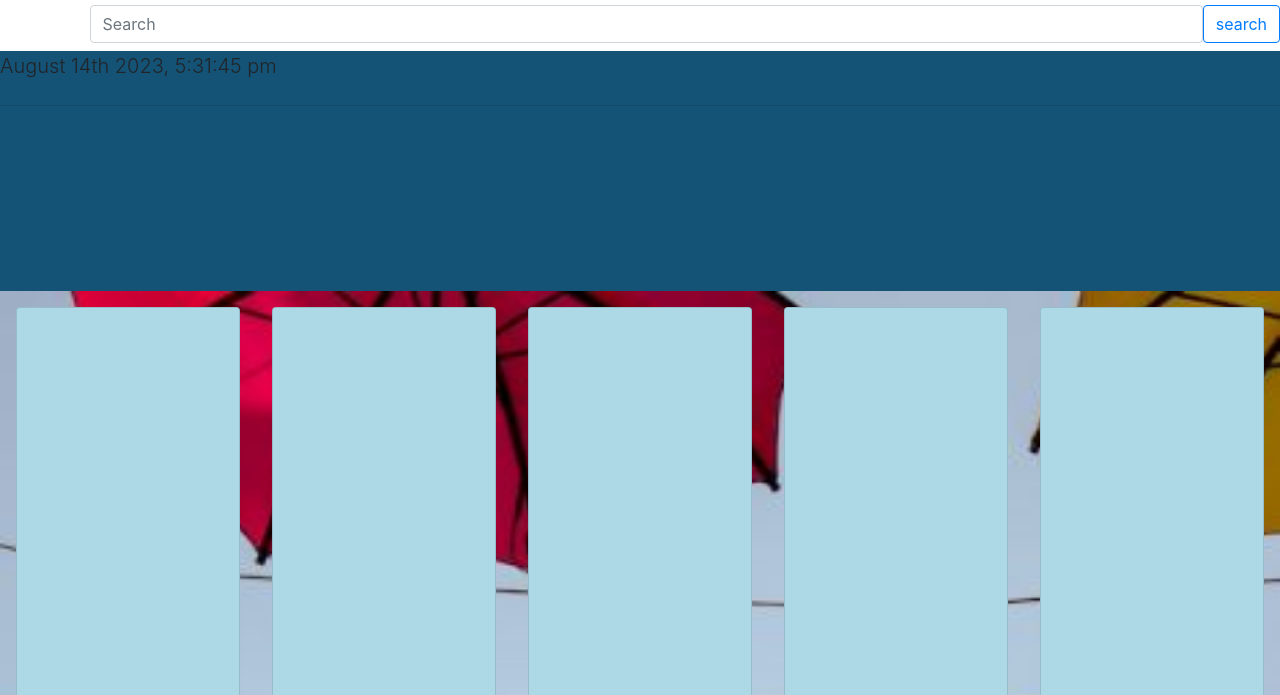
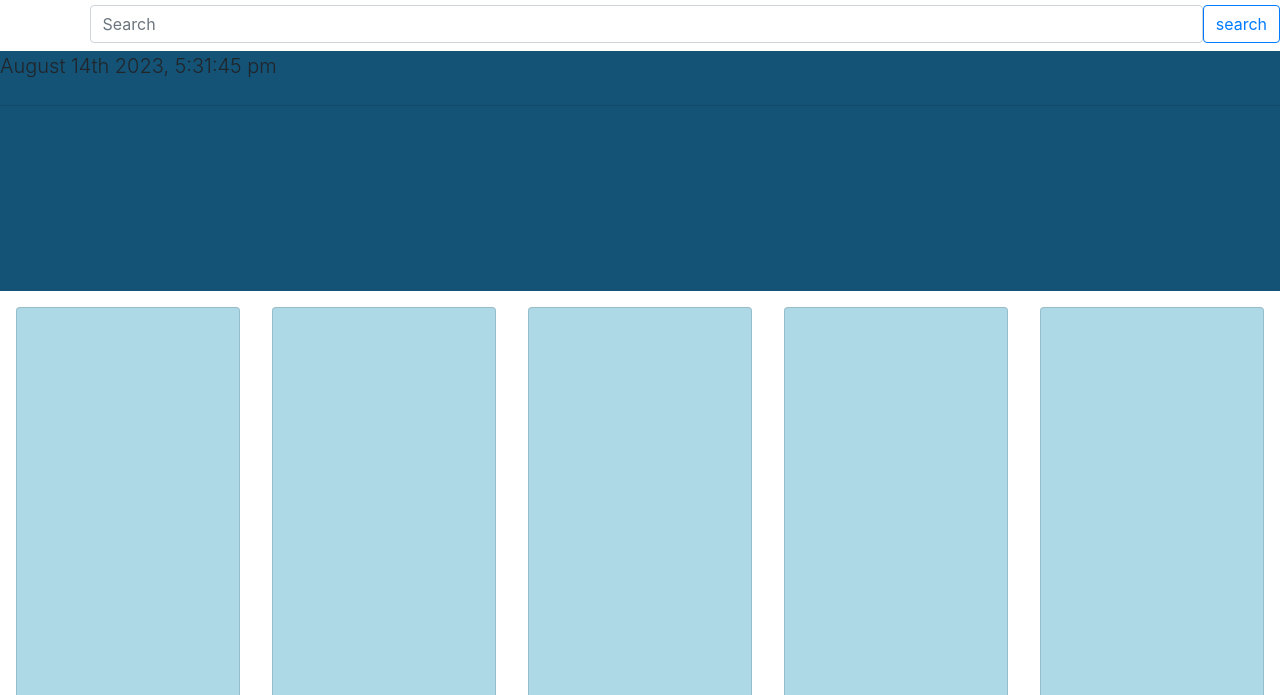
Before and after one commit to Ginger421/weather-api, a plain HTML site: page index.html in a window 1280 px wide. Shown: the part 105-800 px from the top of the page. Drawn offline with nearby package versions, Linux system fonts and the light colour scheme.

Commit message:
removed bckgrnd image

```diff
--- a/assets/style.css
+++ b/assets/style.css
@@ -39,9 +39,9 @@ ul {
 }
 
 #cards {
-    background-image: url(umbrellas-small.jpg);
+    /* background-image: url(umbrellas-small.jpg); */
     /* background-repeat: repeat; */
-    background-size: cover;
+    background-size: contain;
     width: 100%;
     height: 80vh;
     display: flex;
```
